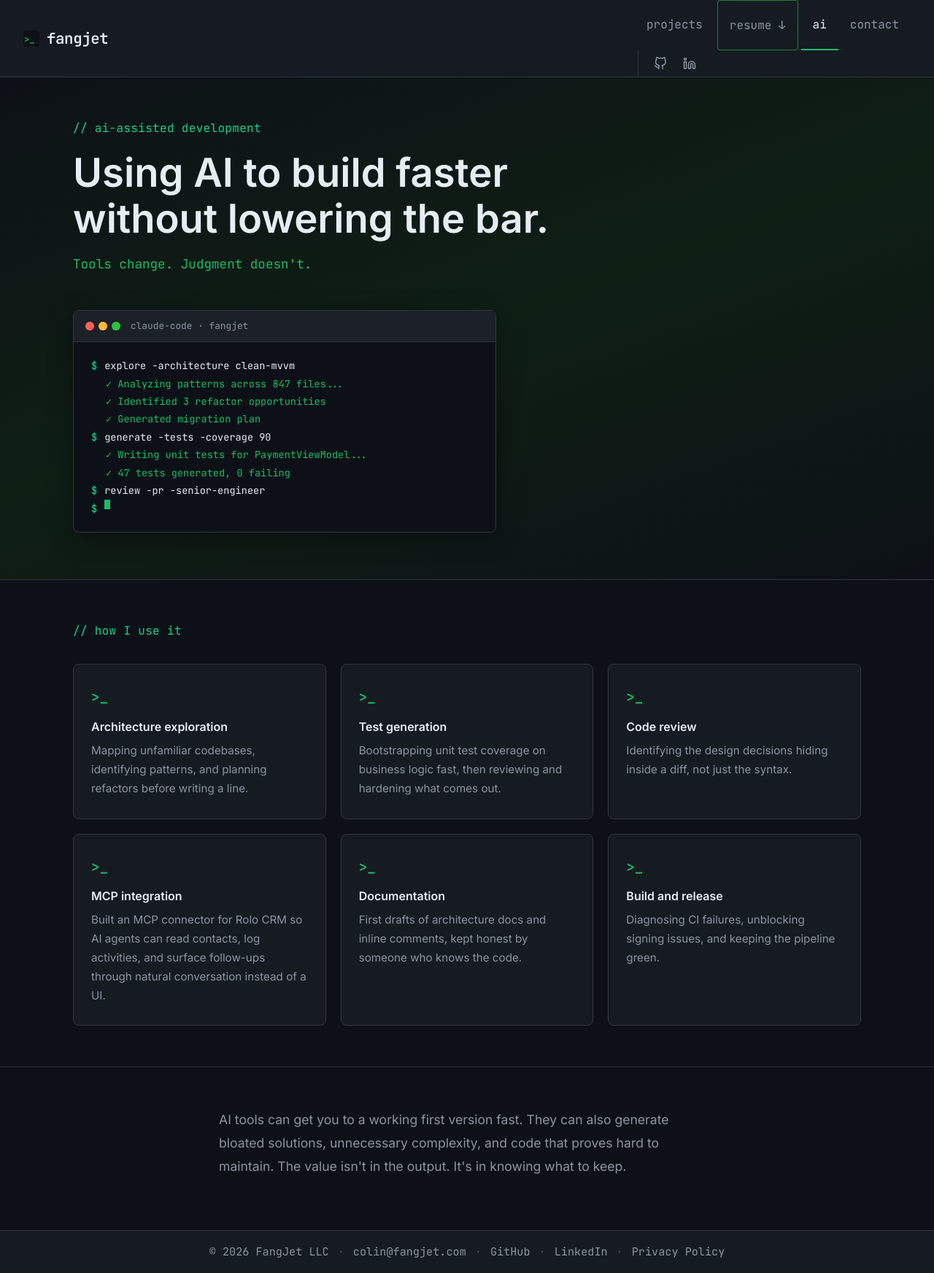
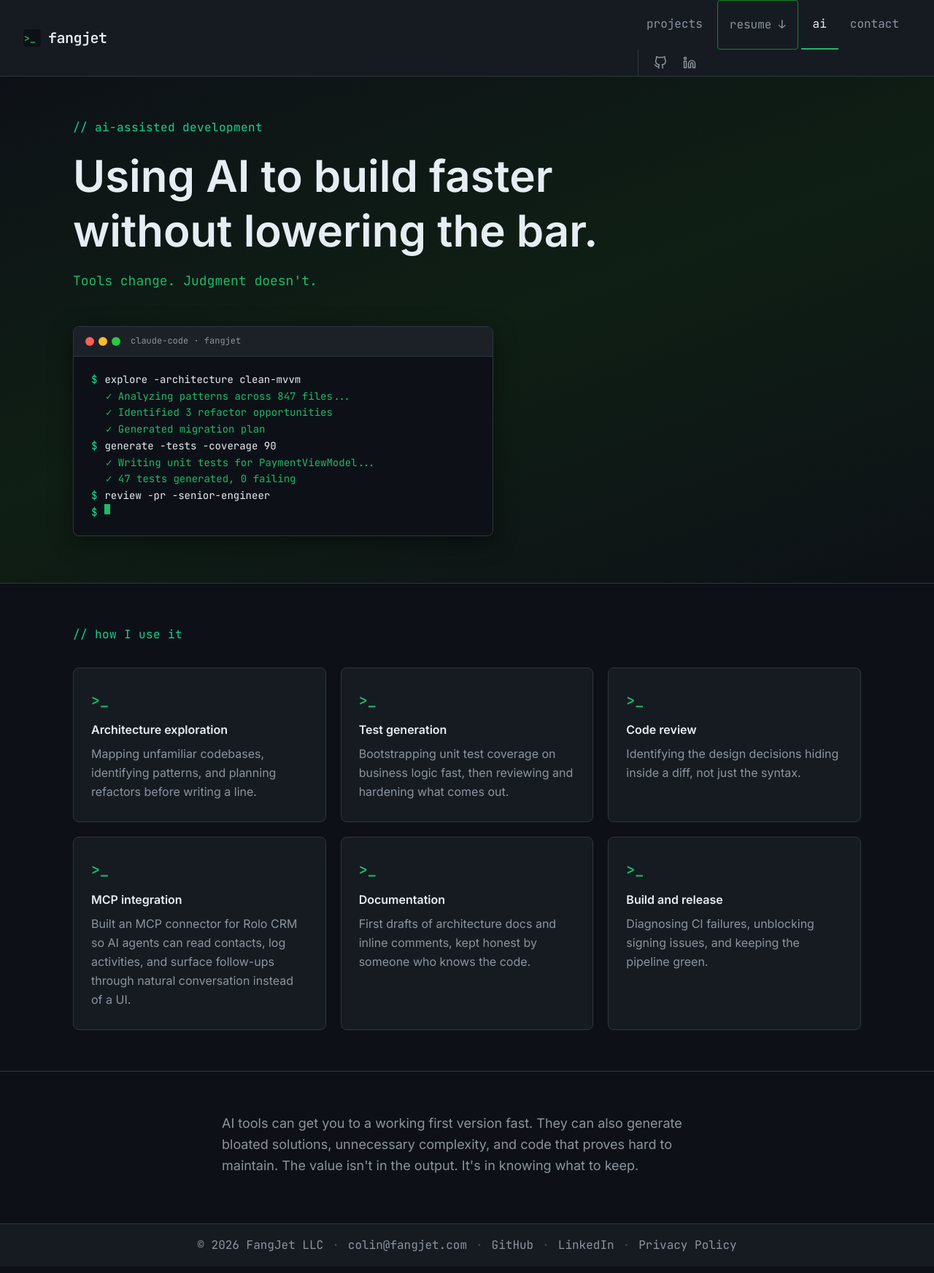
Before and after one commit to tuckercr/fangjet, a React (Vite) app: page /ai in a window 1280 px wide. Shown: the whole page at 73% size. Built offline with nearby package versions, Linux system fonts and the light colour scheme.

Commit message:
Snap sizes and spacing to Tailwind's scale

```diff
--- a/src/components/CRTWidget.jsx
+++ b/src/components/CRTWidget.jsx
@@ -2,13 +2,15 @@
 const dim = 'text-[#1a6a1a] [text-shadow:none]'
 const bright = 'font-semibold text-[#66ff66] [text-shadow:0_0_10px_rgba(102,255,102,0.85)]'
 
+// The bezel geometry (380px wide, 14px corners, 3px frame, and the 11px scanline corners in .crt::after)
+// is the drawing itself, so it stays exact rather than snapped to the scale.
 export default function CRTWidget() {
   return (
     <div className="crt relative w-[380px] shrink-0 overflow-hidden rounded-[14px] border-3 border-[#1c1c1c] bg-[#080f08]" aria-hidden="true">
       <div className="border-b-2 border-[#060f06] bg-[#111] px-4 py-2">
-        <span className="font-mono text-[0.65rem] tracking-[0.12em] text-[#2a5a2a] uppercase">FANGJET DEV SYSTEM &nbsp;///&nbsp; MODEL 1</span>
+        <span className="font-mono text-xs tracking-widest text-[#2a5a2a] uppercase">FANGJET DEV SYSTEM &nbsp;///&nbsp; MODEL 1</span>
       </div>
-      <div className="bg-[#020f02] px-5 pt-4.5 pb-5.5 font-mono text-[0.78rem] leading-[1.7] text-[#33cc33] [text-shadow:0_0_6px_rgba(51,204,51,0.65)]">
+      <div className="bg-[#020f02] px-5 pt-4 pb-6 font-mono text-xs leading-relaxed text-[#33cc33] [text-shadow:0_0_6px_rgba(51,204,51,0.65)]">
         <div className={dim}>  ┌─────────────────────────────┐</div>
         <div className={dim}>  │  PROJECT: my-app  v1.0.0   │</div>
         <div className={dim}>  └─────────────────────────────┘</div>
--- a/src/components/Footer.jsx
+++ b/src/components/Footer.jsx
@@ -1,11 +1,11 @@
 import { Link } from 'react-router-dom'
 
-const link = 'text-muted transition-[color] duration-150 hover:text-accent-hover'
+const link = 'text-muted transition-colors duration-150 hover:text-accent-hover'
 const dot = <span className="opacity-40">·</span>
 
 export default function Footer() {
   return (
-    <footer className="flex flex-wrap items-center justify-center gap-3 border-t border-border bg-surface px-8 py-4 font-mono text-[0.95rem] text-muted">
+    <footer className="flex flex-wrap items-center justify-center gap-3 border-t border-border bg-surface px-8 py-4 font-mono text-base leading-relaxed text-muted">
       <span>© 2026 FangJet LLC</span>
       {dot}
       <a href="mailto:colin@fangjet.com" className={link}>colin@fangjet.com</a>
--- a/src/components/Nav.jsx
+++ b/src/components/Nav.jsx
@@ -4,7 +4,7 @@ import { NavLink } from 'react-router-dom'
 // Shared by every link in the menu, the resume link included. Below 640px the links stack and lose
 // their bottom border (the old stylesheet did this with !important, so it applied to resume too).
 const linkBase =
-  'block whitespace-nowrap px-4 py-5 font-mono text-[1rem] font-normal transition-[color,background] duration-150 ' +
+  'block whitespace-nowrap px-4 py-5 font-mono text-base leading-relaxed font-normal transition-colors duration-150 ' +
   'hover:bg-[rgba(255,255,255,0.04)] hover:text-text phone:px-1 phone:py-3.5 phone:border-b-0'
 
 // The active page link is green on phones, hovered or not (hover:text-text would otherwise win).
@@ -12,34 +12,34 @@ const pageLink = ({ isActive }) =>
   `${linkBase} ${isActive ? 'border-b-2 border-accent-hover text-text phone:text-accent-hover phone:hover:text-accent-hover' : 'text-muted'}`
 
 const socialLink =
-  'flex size-9 items-center justify-center rounded-md text-muted transition-[color,background] duration-150 ' +
+  'flex size-9 items-center justify-center rounded-md text-muted transition-colors duration-150 ' +
   'hover:bg-[rgba(255,255,255,0.06)] hover:text-text'
 
-const bar = 'block h-0.5 w-5.5 origin-center rounded-xs bg-muted transition-[transform,opacity] duration-200'
+const bar = 'block h-0.5 w-6 origin-center rounded-xs bg-muted transition duration-200'
 
 export default function Nav() {
   const [open, setOpen] = useState(false)
   const close = () => setOpen(false)
 
   return (
-    <header className="sticky top-0 z-100 flex items-center gap-8 border-b border-border bg-surface px-8 phone:flex-wrap phone:px-5">
+    <header className="sticky top-0 z-50 flex items-center gap-8 border-b border-border bg-surface px-8 phone:flex-wrap phone:px-5">
       <NavLink to="/" className="mr-auto flex shrink-0 items-center gap-2.5 py-3.5" onClick={close}>
-        <svg className="block h-auto w-5.5" viewBox="0 0 22 22" xmlns="http://www.w3.org/2000/svg" aria-hidden="true">
+        <svg className="block h-auto w-6" viewBox="0 0 22 22" xmlns="http://www.w3.org/2000/svg" aria-hidden="true">
           <rect width="22" height="22" rx="4" fill="#0d1117"/>
           <text x="1" y="16" fontFamily="'JetBrains Mono', 'Fira Code', monospace" fontSize="12" fontWeight="700" fill="#1bbc68">&gt;_</text>
         </svg>
-        <span className="whitespace-nowrap font-mono text-[1.3rem] font-semibold tracking-[-0.02em] text-text">fangjet</span>
+        <span className="whitespace-nowrap font-mono text-xl leading-relaxed font-semibold tracking-tight text-text">fangjet</span>
       </NavLink>
 
       <button
-        className="ml-auto hidden cursor-pointer flex-col justify-center gap-1.25 p-2 phone:flex"
+        className="ml-auto hidden cursor-pointer flex-col justify-center gap-1.5 p-2 phone:flex"
         aria-label="Toggle menu"
         aria-expanded={open}
         onClick={() => setOpen(o => !o)}
       >
-        <span className={`${bar} ${open ? '[transform:translateY(7px)_rotate(45deg)]' : ''}`} />
+        <span className={`${bar} ${open ? 'translate-y-2 rotate-45' : ''}`} />
         <span className={`${bar} ${open ? 'opacity-0' : ''}`} />
-        <span className={`${bar} ${open ? '[transform:translateY(-7px)_rotate(-45deg)]' : ''}`} />
+        <span className={`${bar} ${open ? '-translate-y-2 -rotate-45' : ''}`} />
       </button>
 
       <nav className={`phone:w-full phone:border-t phone:border-border ${open ? 'phone:block' : 'phone:hidden'}`}>
--- a/src/pages/AI.jsx
+++ b/src/pages/AI.jsx
@@ -33,20 +33,20 @@ export default function AI() {
       <section className="hero-gradient border-b border-border px-8 pb-16 narrow:px-5 narrow:pb-12">
         <div className="mx-auto max-w-page pt-14">
           <span className="fj-label">// ai-assisted development</span>
-          <h1 className="my-4 text-[clamp(2.2rem,5vw,3.4rem)] leading-[1.15] font-bold text-text">Using AI to build faster<br />without lowering the bar.</h1>
-          <p className="mb-12 font-mono text-[1.1rem] text-accent-hover">Tools change. Judgment doesn't.</p>
+          <h1 className="my-4 text-6xl leading-tight font-bold text-text narrow:text-4xl">Using AI to build faster<br />without lowering the bar.</h1>
+          <p className="mb-12 font-mono text-lg leading-relaxed text-accent-hover">Tools change. Judgment doesn't.</p>
 
-          <div className="max-w-[580px] overflow-hidden rounded-lg border border-border bg-bg shadow-[0_8px_32px_rgba(0,0,0,0.4)]">
+          <div className="max-w-xl overflow-hidden rounded-lg border border-border bg-bg shadow-[0_8px_32px_rgba(0,0,0,0.4)]">
             <div className="flex items-center gap-1.5 border-b border-border bg-[#1c2128] px-4 py-2.5">
-              <span className="size-3 shrink-0 rounded-[50%] bg-[#ff5f57]" />
-              <span className="size-3 shrink-0 rounded-[50%] bg-[#febc2e]" />
-              <span className="size-3 shrink-0 rounded-[50%] bg-[#28c840]" />
-              <span className="ml-2 font-mono text-[0.8rem] text-muted">claude-code · fangjet</span>
+              <span className="size-3 shrink-0 rounded-full bg-[#ff5f57]" />
+              <span className="size-3 shrink-0 rounded-full bg-[#febc2e]" />
+              <span className="size-3 shrink-0 rounded-full bg-[#28c840]" />
+              <span className="ml-2 font-mono text-xs leading-relaxed text-muted">claude-code · fangjet</span>
             </div>
-            <div className="px-6 py-5 font-mono text-[0.85rem] leading-[1.8]">
+            <div className="px-6 py-5 font-mono text-sm leading-relaxed">
               {TERMINAL_LINES.map((line, i) => (
                 line.type === 'cursor'
-                  ? <div key={i} className="flex gap-2.5 text-text"><span className="shrink-0 text-accent-bright">$</span><span className="inline-block h-[1em] w-2 animate-blink bg-accent-hover align-text-bottom" /></div>
+                  ? <div key={i} className="flex gap-2.5 text-text"><span className="shrink-0 text-accent-bright">$</span>{/* h-[1em]: the cursor is exactly one line of text tall at any font size. */}<span className="inline-block h-[1em] w-2 animate-blink bg-accent-hover align-text-bottom" /></div>
                   : <div key={i} className={`flex gap-2.5 ${line.type === 'cmd' ? 'text-text' : 'pl-5 text-accent-hover'}`}>
                       {line.type === 'cmd' && <span className="shrink-0 text-accent-bright">$</span>}
                       <span>{line.text}</span>
@@ -60,24 +60,24 @@ export default function AI() {
       <section className="border-b border-border px-8 py-14 narrow:px-5 narrow:py-10">
         <div className="mx-auto max-w-page">
           <span className="fj-label">// how I use it</span>
-          <div className="mt-8 grid grid-cols-[repeat(3,1fr)] gap-5 narrow:grid-cols-[1fr]">
+          <div className="mt-8 grid grid-cols-3 gap-5 narrow:grid-cols-1">
             {USE_CASES.map(({ title, body }) => (
               <div
                 key={title}
-                className="rounded-lg border border-border bg-surface px-6 py-7 transition-[border-color] duration-200 hover:border-accent-hover"
+                className="rounded-lg border border-border bg-surface px-6 py-7 transition-colors duration-200 hover:border-accent-hover"
               >
-                <span className="mb-3.5 block font-mono text-[1.2rem] font-bold text-accent-hover">&gt;_</span>
-                <h3 className="mb-2.5 text-[1rem] text-text">{title}</h3>
-                <p className="m-0 text-[0.95rem] leading-[1.7] text-muted">{body}</p>
+                <span className="mb-3.5 block font-mono text-xl leading-relaxed font-bold text-accent-hover">&gt;_</span>
+                <h3 className="mb-2.5 text-base leading-tight text-text">{title}</h3>
+                <p className="m-0 text-base leading-relaxed text-muted">{body}</p>
               </div>
             ))}
           </div>
         </div>
       </section>
 
-      <section className="px-8 pt-14 pb-18 narrow:px-5 narrow:pt-10 narrow:pb-14">
-        <div className="mx-auto max-w-[680px]">
-          <p className="m-0 text-[1.1rem] leading-[1.8] text-muted">
+      <section className="px-8 pt-14 pb-16 narrow:px-5 narrow:pt-10 narrow:pb-14">
+        <div className="mx-auto max-w-2xl">
+          <p className="m-0 text-lg leading-relaxed text-muted">
             AI tools can get you to a working first version fast. They can also generate bloated solutions,
             unnecessary complexity, and code that proves hard to maintain. The value isn't in the output.
             It's in knowing what to keep.
--- a/src/pages/FurcastPrivacy.jsx
+++ b/src/pages/FurcastPrivacy.jsx
@@ -10,9 +10,9 @@ export default function FurcastPrivacy() {
         description="How the Furcast Weather apps for iPhone, iPad and Android handle your data."
         path="/weather"
       />
-      <div className="legal-prose mx-auto max-w-[760px]">
+      <div className="legal-prose mx-auto max-w-3xl">
         <span className="fj-label">// furcast weather</span>
-        <h1 className="mb-3 text-[clamp(2rem,4vw,2.8rem)]">Furcast Weather Privacy Policy</h1>
+        <h1 className="mb-3 text-5xl leading-tight narrow:text-3xl">Furcast Weather Privacy Policy</h1>
         <p className="font-mono">Last updated: October 23, 2026</p>
 
         <h2>Summary</h2>
--- a/src/pages/NotFound.jsx
+++ b/src/pages/NotFound.jsx
@@ -12,8 +12,8 @@ export default function NotFound() {
       <section className="hero-gradient border-b border-border px-8 pb-16 narrow:px-5 narrow:pb-12">
         <div className="mx-auto max-w-page pt-14">
           <span className="fj-label">// 404</span>
-          <h1 className="mb-5 text-[clamp(2.4rem,5vw,3.4rem)] font-bold">Page not found.</h1>
-          <p className="m-0 text-[1.1rem] leading-[1.75] text-muted">
+          <h1 className="mb-5 text-6xl leading-tight font-bold narrow:text-4xl">Page not found.</h1>
+          <p className="m-0 text-lg leading-relaxed text-muted">
             That URL doesn't exist. Head back to the <Link to="/">home page</Link> or see my{' '}
             <Link to="/projects">projects</Link>.
           </p>
--- a/src/pages/PrivacyPolicy.jsx
+++ b/src/pages/PrivacyPolicy.jsx
@@ -8,9 +8,9 @@ export default function PrivacyPolicy() {
         description="How fangjet.com handles visitor data."
         path="/privacy-policy"
       />
-      <div className="legal-prose mx-auto max-w-[760px]">
+      <div className="legal-prose mx-auto max-w-3xl">
         <span className="fj-label">// legal</span>
-        <h1 className="mb-3 text-[clamp(2rem,4vw,2.8rem)]">Privacy Policy</h1>
+        <h1 className="mb-3 text-5xl leading-tight narrow:text-3xl">Privacy Policy</h1>
         <p className="font-mono">Last updated: October 23, 2026</p>
 
         <h2>Overview</h2>
--- a/src/styles/global.css
+++ b/src/styles/global.css
@@ -105,24 +105,24 @@
   .fj-label {
     display: block;
     font-family: var(--font-mono);
-    font-size: 1rem;
+    font-size: var(--text-base);
     color: var(--color-accent-bright);
-    margin-bottom: 14px;
-    letter-spacing: 0.02em;
+    margin-bottom: --spacing(3.5);
+    letter-spacing: var(--tracking-wide);
     opacity: 0.9;
   }
 
   .fj-btn {
     display: inline-block;
-    padding: 12px 26px;
-    border-radius: 6px;
+    padding: --spacing(3) --spacing(6);
+    border-radius: var(--radius-md);
     font-family: var(--font-sans);
-    font-size: 1rem;
+    font-size: var(--text-base);
     font-weight: 600;
     cursor: pointer;
     transition: all 0.2s;
     text-decoration: none;
-    border: 1.5px solid transparent;
+    border: 1px solid transparent;
   }
 
   .fj-btn-primary {
@@ -153,31 +153,31 @@
   /* Long-form text on the two privacy pages (/privacy-policy and /weather). Dozens of plain p, h2,
      ul and li elements: styling them from one parent class beats repeating utilities on each. */
   .legal-prose h2 {
-    font-size: 1.3rem;
-    margin: 48px 0 14px;
+    font-size: var(--text-xl);
+    margin: --spacing(12) 0 --spacing(3.5);
     color: var(--color-text);
   }
 
   .legal-prose p {
-    font-size: 1rem;
+    font-size: var(--text-base);
     color: var(--color-muted);
-    line-height: 1.8;
-    margin: 0 0 16px;
+    line-height: var(--leading-relaxed);
+    margin: 0 0 --spacing(4);
   }
 
   .legal-prose ul {
     list-style: disc;
-    padding-left: 24px;
-    margin: 0 0 16px;
+    padding-left: --spacing(6);
+    margin: 0 0 --spacing(4);
     display: flex;
     flex-direction: column;
-    gap: 8px;
+    gap: --spacing(2);
   }
 
   .legal-prose li {
-    font-size: 1rem;
+    font-size: var(--text-base);
     color: var(--color-muted);
-    line-height: 1.75;
+    line-height: var(--leading-relaxed);
   }
 
   .legal-prose a { color: var(--color-accent-hover); }
```
Also changed, not shown: src/components/ProjectCard.jsx (+6 -6 lines), src/pages/Contact.jsx (+11 -11 lines), src/pages/Home.jsx (+14 -14 lines), src/pages/Projects.jsx (+5 -4 lines), 1 other file (tests, documents, lock files or other folders).
